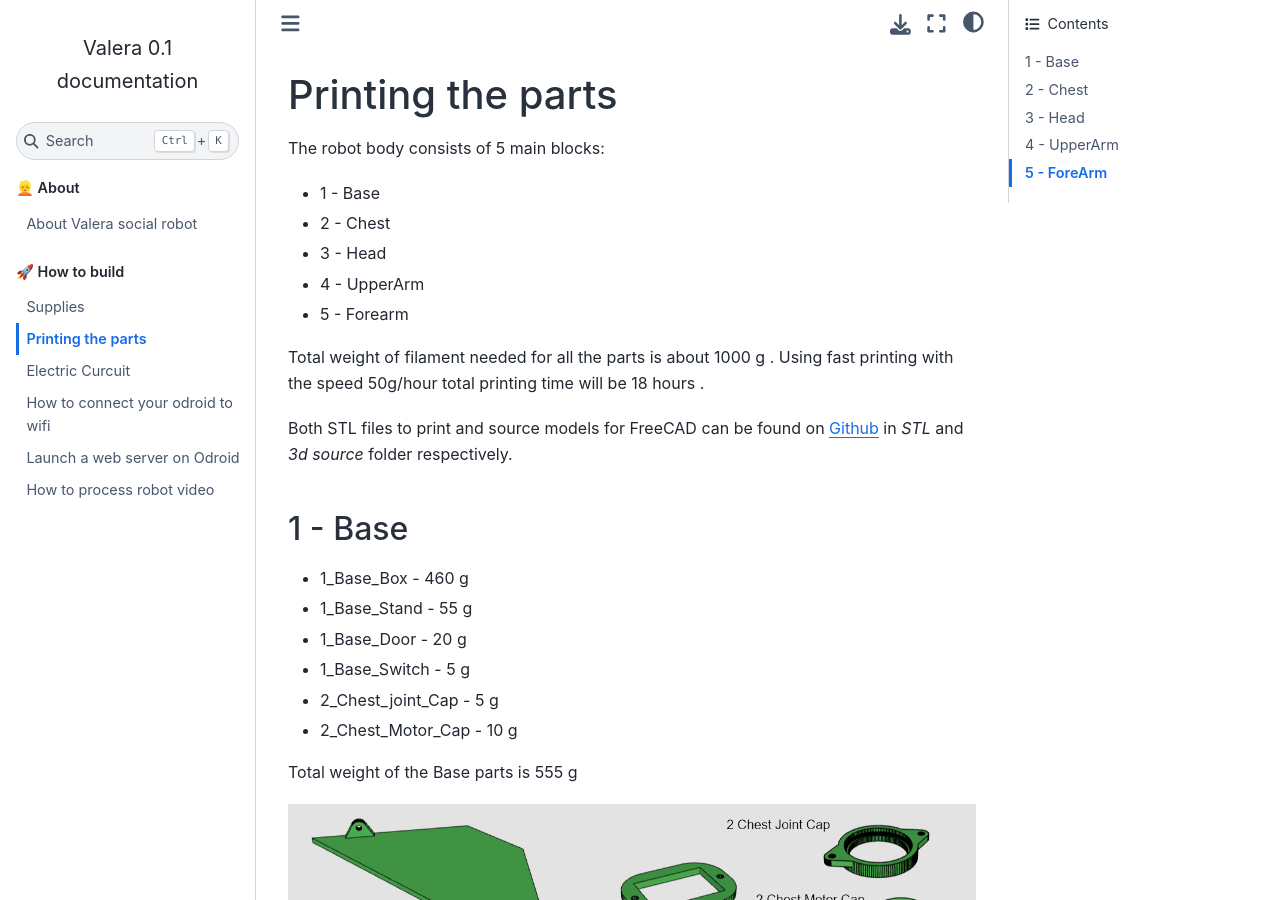
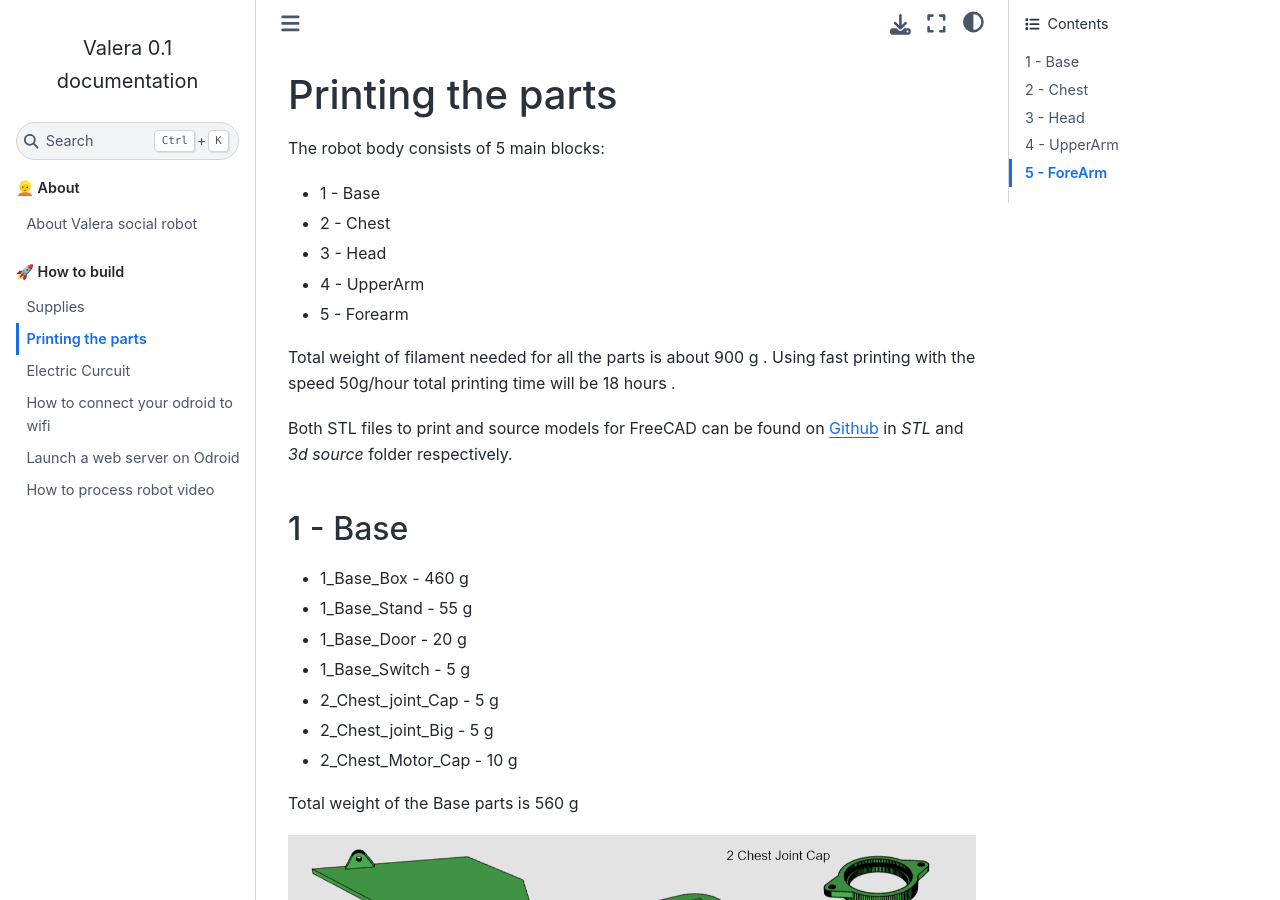
Before and after one commit to goodlancer-org/valera, a Sphinx documentation site: the page built from docs/3dprint.rst, in a window 1280 px wide and 900 px high. Built offline with Sphinx 7.4.7 and the Sphinx Book theme 1.1.4, drawn with Linux system fonts in a browser that asks for light colours.

Commit message:
docs: print fix

```diff
--- a/docs/3dprint.rst
+++ b/docs/3dprint.rst
@@ -9,7 +9,7 @@ The robot body consists of 5 main blocks:
 * 4 - UpperArm
 * 5 - Forearm
 
-Total weight of filament needed for all the parts is about 1000 g .
+Total weight of filament needed for all the parts is about 900 g .
 Using fast printing with the speed 50g/hour total printing time will be 18 hours .
 
 Both STL files to print and source models for FreeCAD can be found
@@ -24,9 +24,10 @@ respectively.
 * 1_Base_Door - 20 g
 * 1_Base_Switch - 5 g
 * 2_Chest_joint_Cap -  5 g
+* 2_Chest_joint_Big - 5 g
 * 2_Chest_Motor_Cap - 10 g
 
-Total weight of the Base parts is 555 g
+Total weight of the Base parts is 560 g
 
 .. image:: images/3dprint/ValeraBase3d.png
 
```
